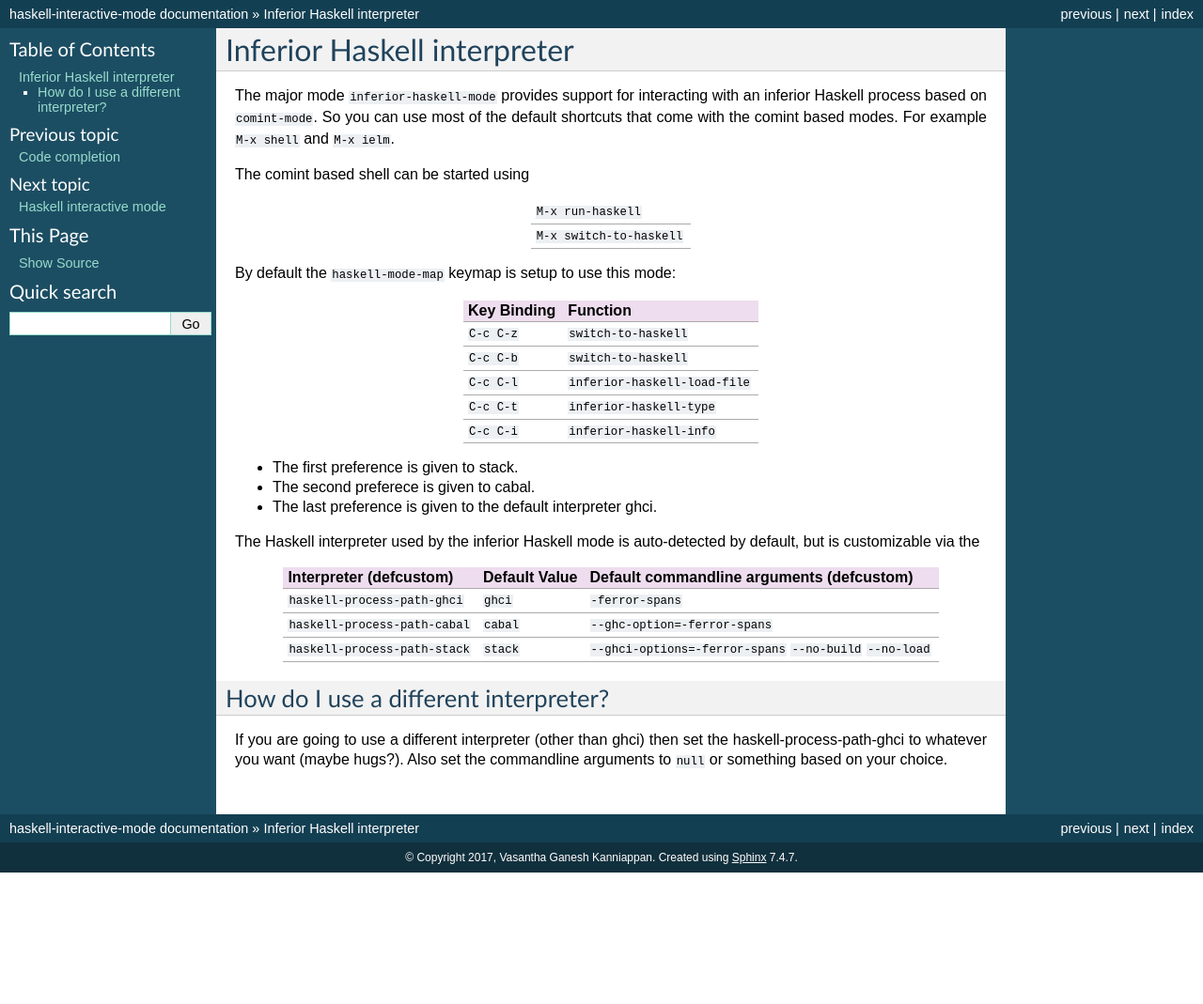
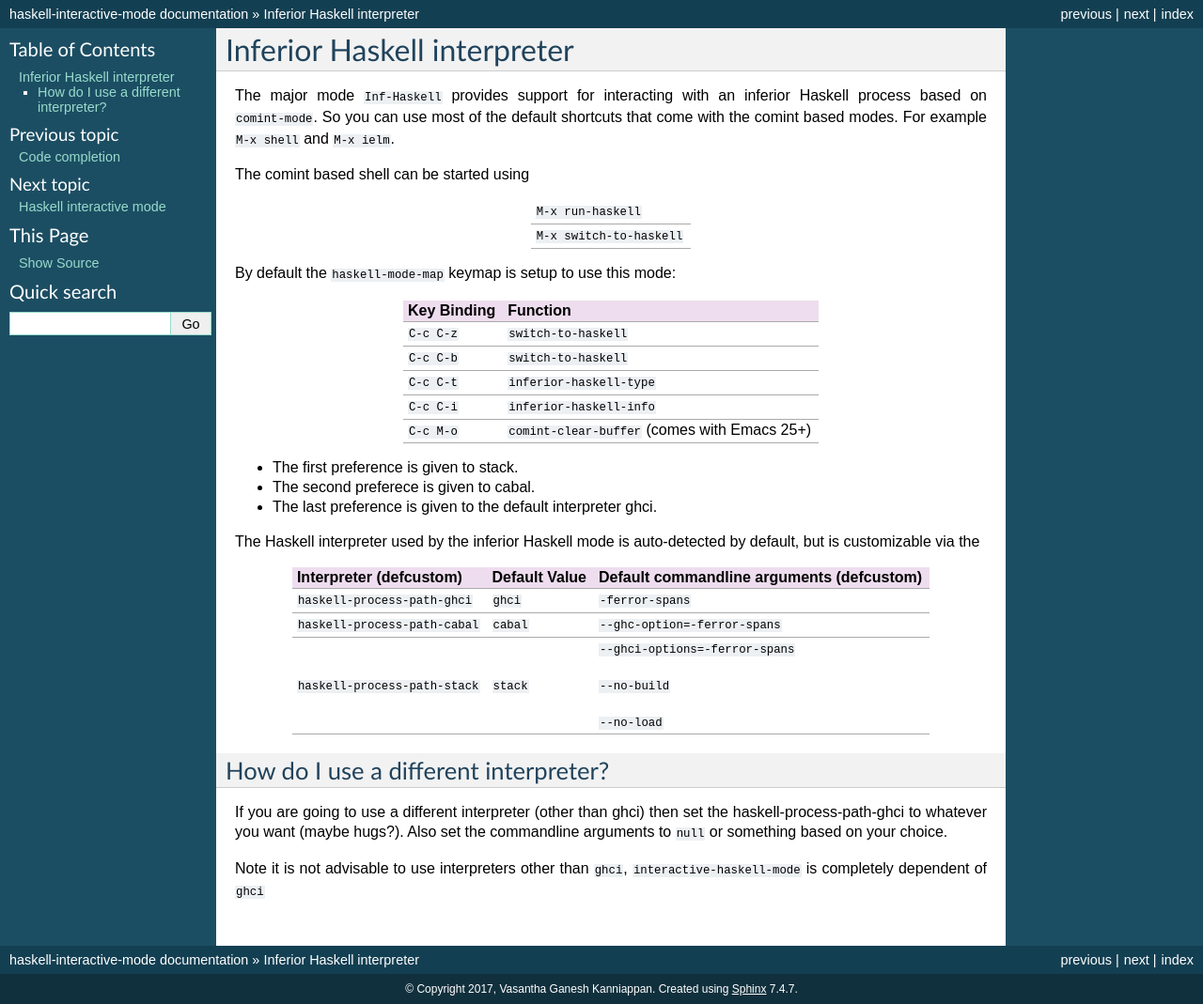
Before and after one commit to haskell/haskell-mode, a Sphinx documentation site: the page built from doc/source/inferior-haskell-interpreter.rst, in a window 1280 px wide. Shown: the whole page at 94% size. Built offline with Sphinx 7.4.7, drawn with Linux system fonts in a browser that asks for light colours; before the commit the page ends 929 px from its top, so only the background shows below that.

Commit message:
added docs

```diff
--- a/doc/source/inferior-haskell-interpreter.rst
+++ b/doc/source/inferior-haskell-interpreter.rst
@@ -1,7 +1,7 @@
 Inferior Haskell interpreter
 ============================
 
-The major mode ``inferior-haskell-mode`` provides support for
+The major mode ``Inf-Haskell`` provides support for
 interacting with an inferior Haskell process based on ``comint-mode``.
 So you can use most of the default shortcuts that come with the
 comint based modes. For example ``M-x shell`` and ``M-x ielm``.
@@ -16,15 +16,15 @@ The comint based shell can be started using
 
 By default the ``haskell-mode-map`` keymap is setup to use this mode:
 
-===========  ==============================
+===========  ==============================================
 Key Binding  Function
-===========  ==============================
+===========  ==============================================
 ``C-c C-z``  ``switch-to-haskell``
 ``C-c C-b``  ``switch-to-haskell``
-``C-c C-l``  ``inferior-haskell-load-file``
 ``C-c C-t``  ``inferior-haskell-type``
 ``C-c C-i``  ``inferior-haskell-info``
-===========  ==============================
+``C-c M-o``  ``comint-clear-buffer`` (comes with Emacs 25+)
+===========  ==============================================
 
 + The first preference is given to stack.
 + The second preferece is given to cabal.
@@ -41,7 +41,9 @@ Interpreter (defcustom)                 Default Value      Default commandline a
 ``haskell-process-path-cabal``          ``cabal``          ``--ghc-option=-ferror-spans``
 
 ``haskell-process-path-stack``          ``stack``          ``--ghci-options=-ferror-spans``
+
                                                            ``--no-build``
+
                                                            ``--no-load``
 ======================================= ================== =========================================
 
@@ -51,3 +53,6 @@ How do I use a different interpreter?
 If you are going to use a different interpreter (other than ghci) then set
 the haskell-process-path-ghci to whatever you want (maybe hugs?). Also set
 the commandline arguments to ``null`` or something based on your choice.
+
+Note it is not advisable to use interpreters other than ``ghci``,
+``interactive-haskell-mode`` is completely dependent of ``ghci``
```
